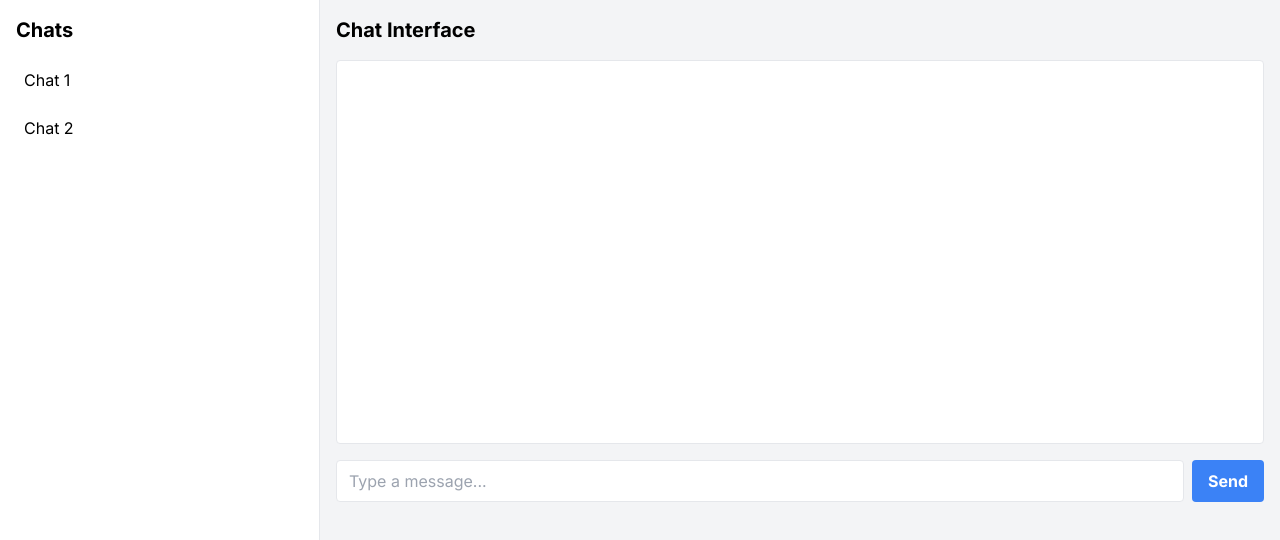
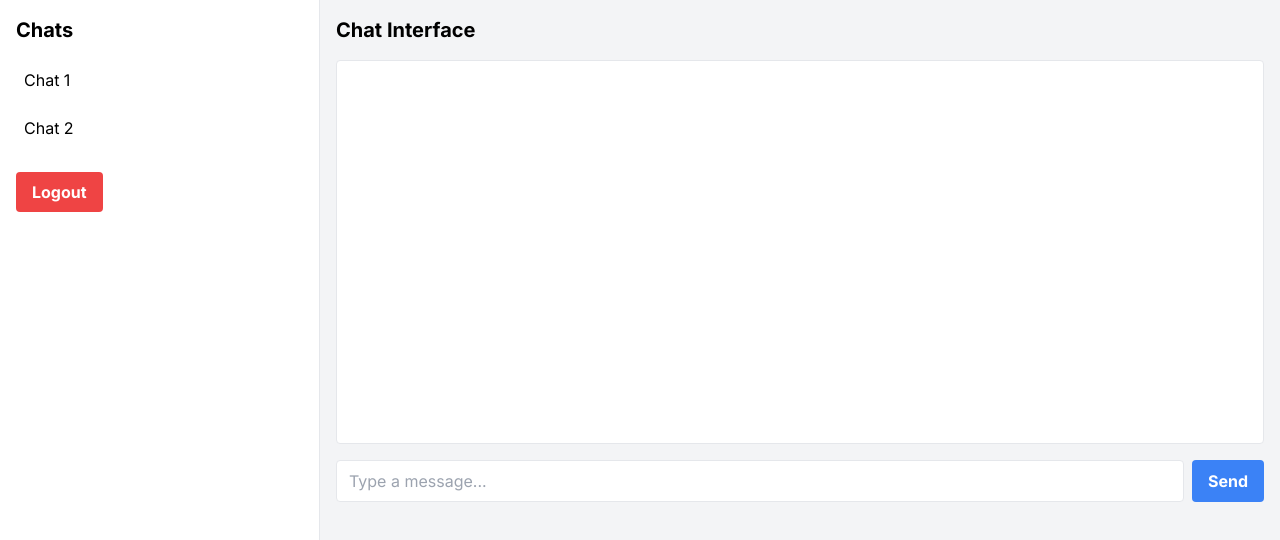
Before and after one commit to liamjdavis/EDGAR-RAG-Web-App, a Next.js app in the folder nextjs_app/: page /dashboard in a window 1280 px wide. Shown: the top 540 px of the page. Built offline with nearby package versions, Linux system fonts and the light colour scheme.

Commit message:
added logout and auth tokens

```diff
--- a/nextjs_app/app/dashboard/page.js
+++ b/nextjs_app/app/dashboard/page.js
@@ -33,6 +33,20 @@ export default function Dashboard() {
         }
     };
 
+    const handleLogout = async () => {
+        try {
+            // Send a POST request to the logout API to clear the token cookie
+            await axios.post('/api/logout');
+
+            console.log('User logged out');
+
+            // Redirect to the login page or perform other logout actions
+            window.location.href = '/';
+        } catch (error) {
+            console.error('Error during logout:', error);
+        }
+    };
+
     return (
         <div className="flex min-h-screen bg-gray-100">
             <div className="w-1/4 p-4 bg-white border-r">
@@ -52,6 +66,12 @@ export default function Dashboard() {
                         Chat 2
                     </li>
                 </ul>
+                <button
+                    onClick={handleLogout}
+                    className="px-4 py-2 mt-4 font-bold text-white bg-red-500 rounded hover:bg-red-700"
+                >
+                    Logout
+                </button>
             </div>
             <div className="flex-1 p-4">
                 <h2 className="mb-4 text-xl font-bold">Chat Interface</h2>
--- a/nextjs_app/package.json
+++ b/nextjs_app/package.json
@@ -11,6 +11,7 @@
   "dependencies": {
     "axios": "^1.7.4",
     "bcrypt": "^5.1.1",
+    "jsonwebtoken": "^9.0.2",
     "next": "14.2.5",
     "node": "^22.6.0",
     "pg": "^8.12.0",
--- a/nextjs_app/pages/api/login.js
+++ b/nextjs_app/pages/api/login.js
@@ -1,4 +1,5 @@
 import axios from 'axios';
+import { generateToken } from '../../utils/auth';
 
 export default async (req, res) => {
     if (req.method === 'POST') {
@@ -14,6 +15,12 @@ export default async (req, res) => {
                 }
             });
 
+            // Generate JWT token
+            const token = generateToken({ email });
+
+            // Set token in HTTP-only cookie
+            res.setHeader('Set-Cookie', `access_token=${token}; HttpOnly; Path=/; Max-Age=1800;`);
+
             res.status(200).json(response.data);
         } catch (error) {
             console.error('Error during login:', error); // Log the error
--- /dev/null
+++ b/nextjs_app/pages/api/logout.js
@@ -0,0 +1,9 @@
+export default async (req, res) => {
+    if (req.method === 'POST') {
+        // Clear the authentication token cookie by setting it with an expired date
+        res.setHeader('Set-Cookie', `access_token=; HttpOnly; Path=/; Max-Age=0;`);
+        res.status(200).json({ message: 'Logged out successfully' });
+    } else {
+        res.status(405).json({ error: 'Method not allowed' });
+    }
+};
--- a/nextjs_app/pages/api/register.js
+++ b/nextjs_app/pages/api/register.js
@@ -1,4 +1,5 @@
 import axios from 'axios';
+import { generateToken } from '../../utils/auth';
 
 export default async (req, res) => {
     if (req.method === 'POST') {
@@ -16,6 +17,12 @@ export default async (req, res) => {
 
             console.log('Response Data:', response.data);
 
+            // Generate JWT token
+            const token = generateToken({ email });
+
+            // Set token in HTTP-only cookie
+            res.setHeader('Set-Cookie', `access_token=${token}; HttpOnly; Path=/; Max-Age=1800;`);
+
             res.status(201).json(response.data);
         } catch (error) {
             console.error('Error during registration:', error); // Log the error
--- /dev/null
+++ b/nextjs_app/utils/auth.js
@@ -0,0 +1,7 @@
+import jwt from 'jsonwebtoken';
+
+const SECRET_KEY = process.env.NEXT_PUBLIC_SECRET_KEY || 'your-secret-key';
+
+export const generateToken = (data) => {
+    return jwt.sign(data, SECRET_KEY, { expiresIn: '30m' });
+};
```
Also changed, not shown: 2 other files (tests, documents, lock files or other folders).
